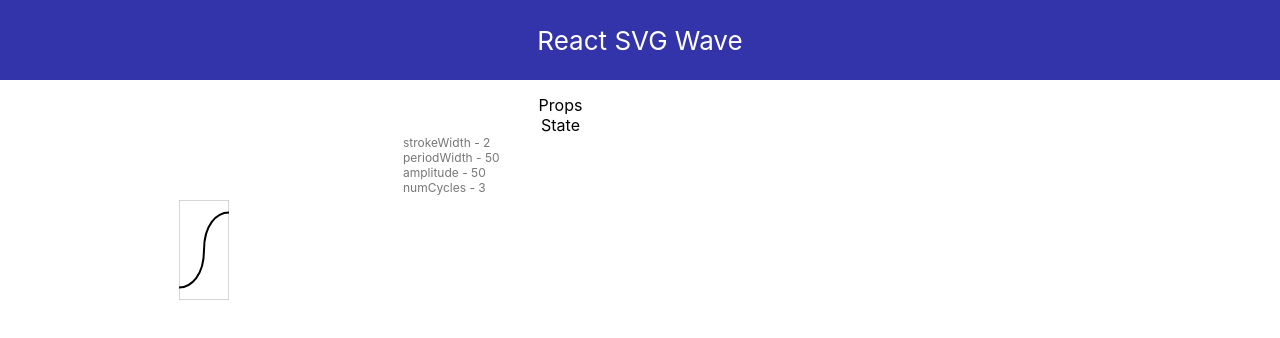
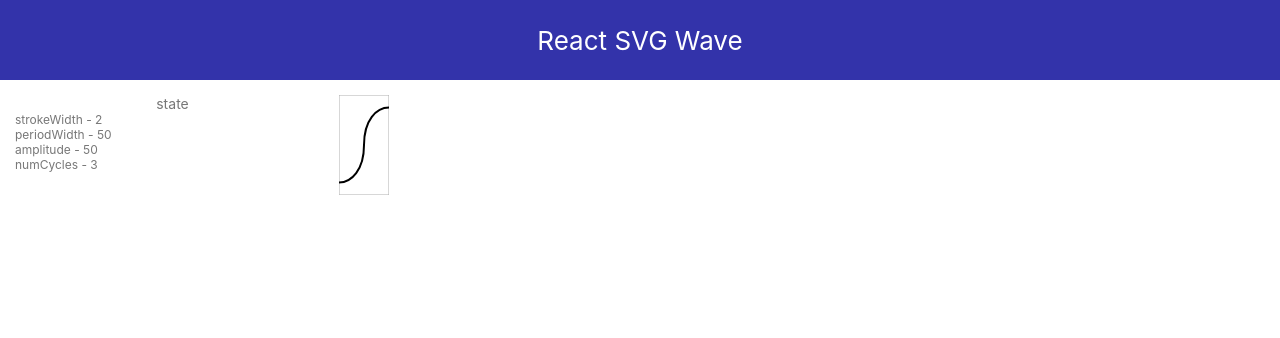
Before and after one commit to seanhaneberg/svg-experiments, a React (Create React App) app: page / in a window 1280 px wide. Shown: the top 338 px of the page. Built offline with nearby package versions, Linux system fonts and the light colour scheme.

Commit message:
polish monitor

```diff
--- a/src/ComponentMonitor.jsx
+++ b/src/ComponentMonitor.jsx
@@ -6,18 +6,12 @@ import MetadataRenderer from './MetadataRenderer';
 class ComponentMonitor extends Component {
 
   render() {
-    const sliders = [];
     return (
       // Need to return:
       <div className="container">
-        <div className="slider-pane">
-        {sliders}
-        </div>
         <div className="data-pane">
-          Props
-          <MetadataRenderer metadata={this.props.subject.props} />
-          State
-          <MetadataRenderer metadata={this.props.subject.state} />
+          <MetadataRenderer title="props" metadata={this.props.subject.props} />
+          <MetadataRenderer title="state" metadata={this.props.subject.state} />
         </div>
       </div>
     );
--- a/src/MetadataRenderer.css
+++ b/src/MetadataRenderer.css
@@ -3,3 +3,9 @@
   color: #777777;
   font-size: 12px;
 }
+
+.metadata-title {
+  text-align: center;
+  color: #777777;
+  font-size: 14px;
+}
--- a/src/MetadataRenderer.jsx
+++ b/src/MetadataRenderer.jsx
@@ -11,7 +11,15 @@ class MetadataRenderer extends Component {
         <div key={index}> {key} - {item} </div>
       );
     });
-    return (<div className="metadata-item">{items}</div>);
+
+    const title = this.props.title && items.length > 0 ? <div className="metadata-title">{this.props.title}</div> : null;
+
+    return (
+      <div>
+        {title}
+        <div className="metadata-item">{items}</div>
+      </div>
+    );
   }
 }
 
```
